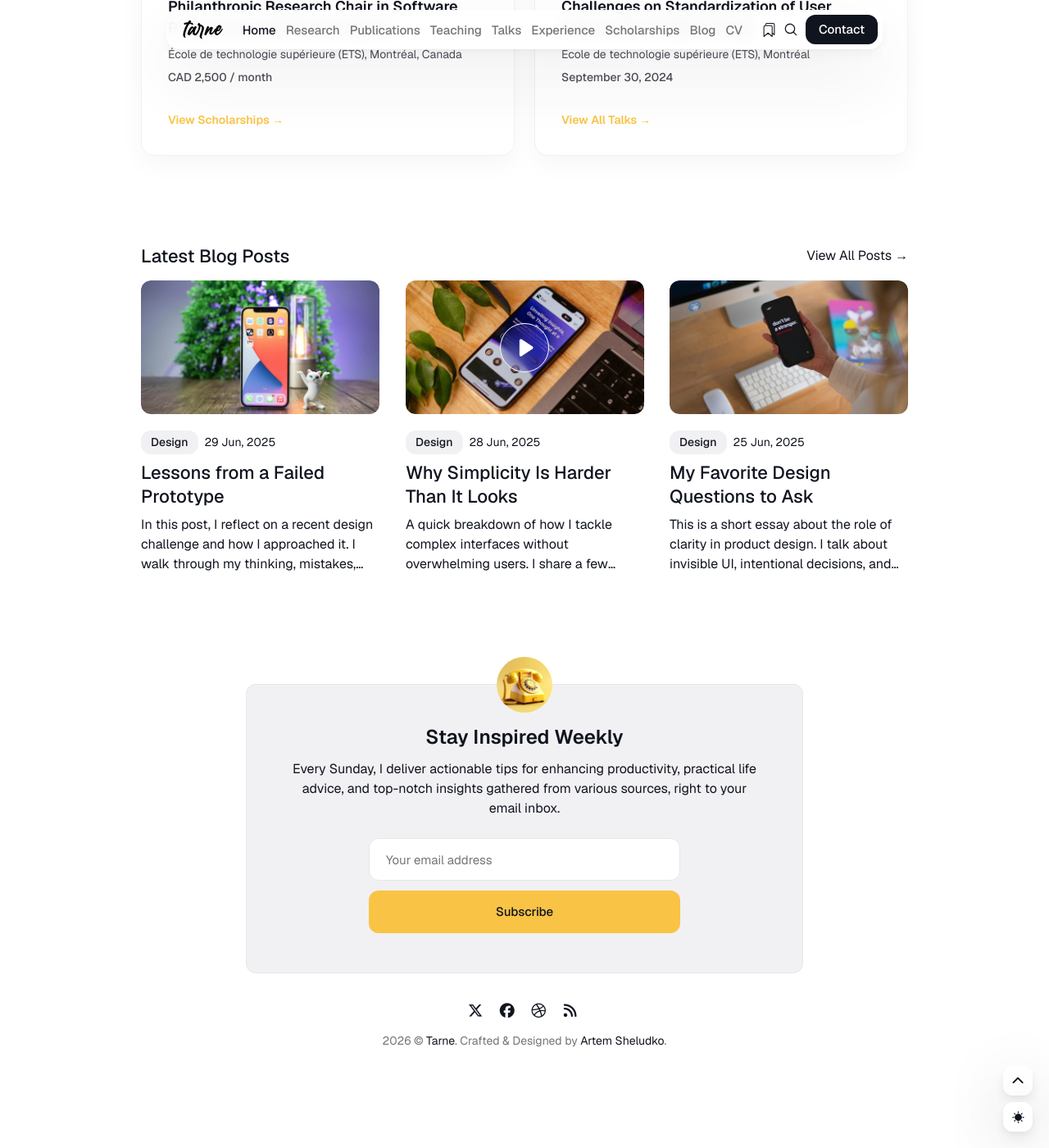
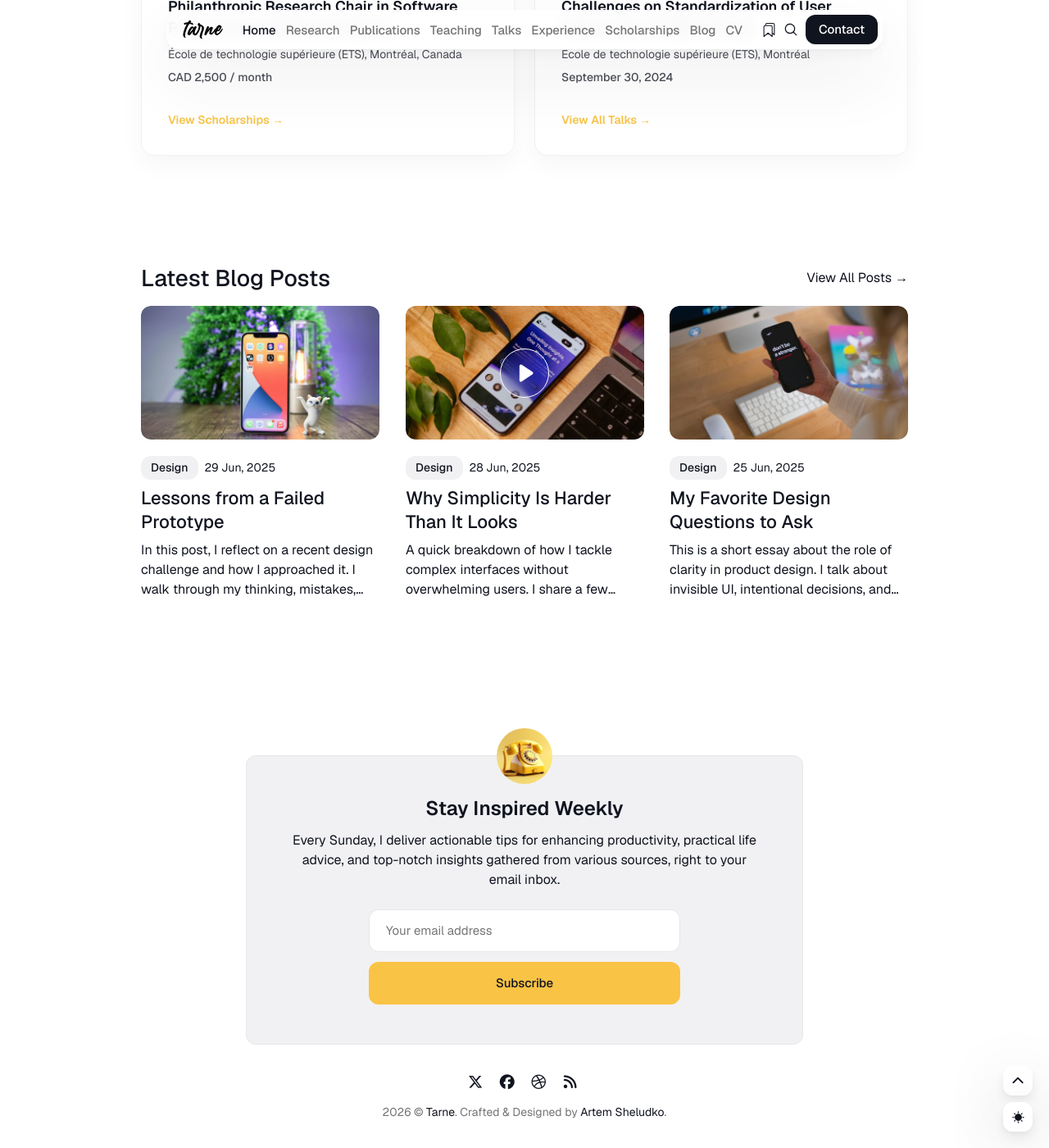
Before and after one commit to lingguo-research/lingguo-tarne, a Jekyll site: the page built from index.html, in a window 1280 px wide and 1400 px high, scrolled down 2182 px. Shown: the whole window at 82% size. Built offline with Jekyll 4.4.1, drawn with Linux system fonts in a browser that asks for light colours; nearby versions of some CDN libraries; the list of posts is cut into pages by our own code.

Commit message:
Update section-blog.scss

```diff
--- a/css/_3-modules/section-blog.scss
+++ b/css/_3-modules/section-blog.scss
@@ -102,3 +102,22 @@
     }
   }
 }
+
+.section-blog {
+  padding-top: 24px;
+  padding-bottom: 56px;
+}
+
+.blog-section__head {
+  display: flex;
+  justify-content: space-between;
+  align-items: center;
+  gap: 20px;
+  margin-bottom: 28px;
+}
+
+.blog-section__head .section__title {
+  margin-bottom: 0;
+  font-size: 28px;
+  line-height: 1.25;
+}
```
